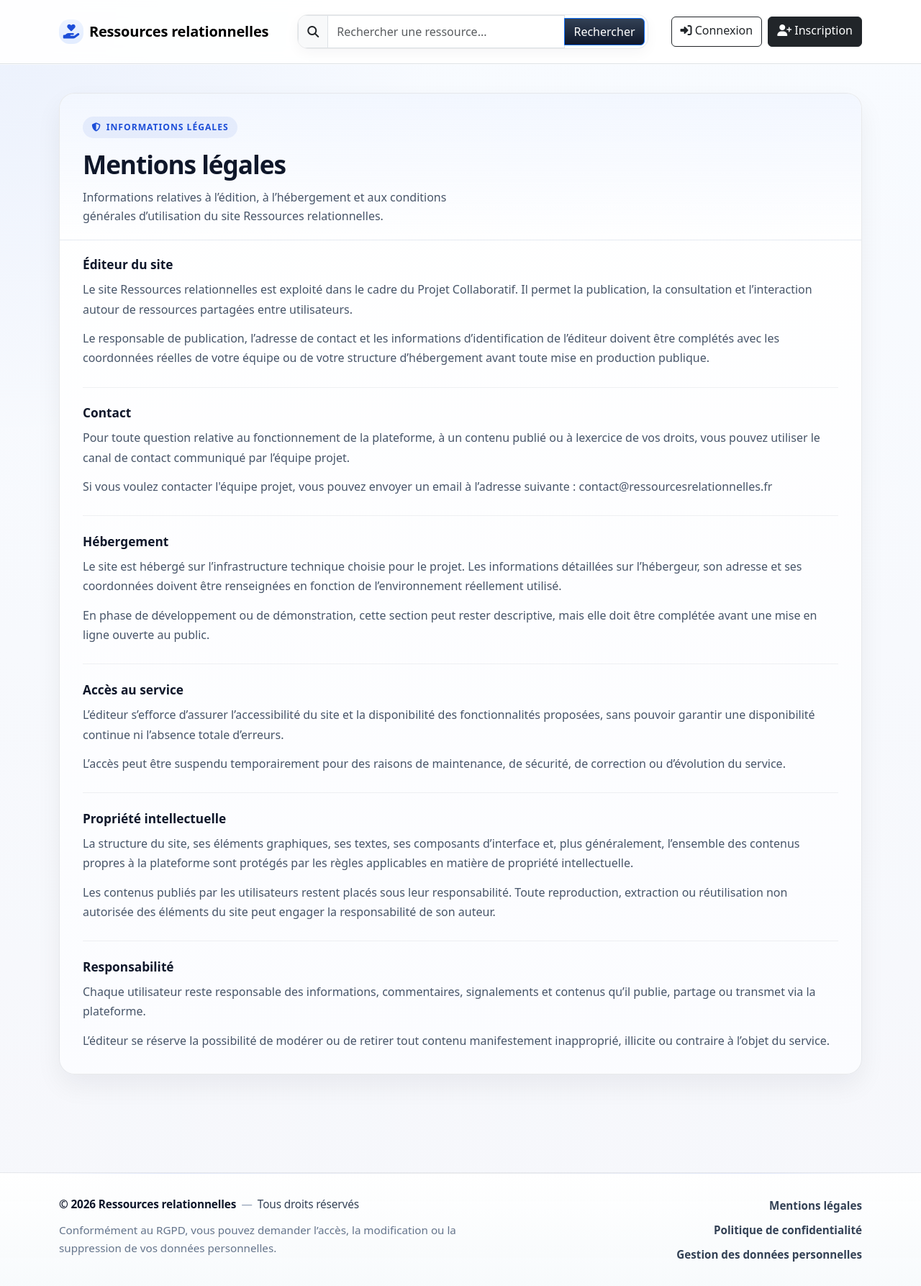
After one commit to EbubekirGuldal/projet_collaboratif, a Symfony app: template templates/legal/legal_notice.html.twig in a window 1280 px wide. The commit adds this page. Shown: the whole page at 72% size. Run offline with Twig, Linux system fonts and the light colour scheme; the template is opened without the code that fills it, so the values that code supplies are empty; style sheets or scripts are compiled from the project's sources; some libraries are stand-ins or nearby versions.

Commit message:
ajout footer + pages associées + amélioration Design

```diff
--- a/public/styles/styles.css
+++ b/public/styles/styles.css
@@ -627,3 +627,246 @@ body {
     display: none;
   }
 }
+
+.app-footer {
+  position: relative;
+  margin-top: 5rem;
+  border-top: 1px solid rgba(15, 23, 42, 0.08);
+  background:
+    linear-gradient(180deg, rgba(255, 255, 255, 0.97) 0%, rgba(247, 250, 252, 0.96) 100%);
+  box-shadow: inset 0 1px 0 rgba(255, 255, 255, 0.85);
+}
+
+.app-footer::before {
+  content: "";
+  position: absolute;
+  inset: 0 0 auto 0;
+  height: 1px;
+  background: linear-gradient(90deg, transparent 0%, rgba(29, 78, 216, 0.14) 18%, rgba(15, 23, 42, 0.08) 50%, rgba(29, 78, 216, 0.14) 82%, transparent 100%);
+}
+
+.app-footer__inner {
+  padding-top: 2rem;
+  padding-bottom: 2rem;
+}
+
+.app-footer__shell {
+  display: flex;
+  justify-content: space-between;
+  align-items: flex-start;
+  gap: 2rem 3rem;
+}
+
+.app-footer__content {
+  flex: 1 1 560px;
+  min-width: 0;
+}
+
+.app-footer__copyright {
+  display: flex;
+  align-items: center;
+  flex-wrap: wrap;
+  gap: 0.45rem;
+  margin: 0;
+  color: #334155;
+  font-size: 0.96rem;
+  font-weight: 500;
+  letter-spacing: -0.01em;
+}
+
+.app-footer__brand {
+  color: var(--feed-text);
+  font-weight: 700;
+}
+
+.app-footer__divider {
+  color: #94a3b8;
+}
+
+.app-footer__note {
+  margin: 0.7rem 0 0;
+  max-width: 64ch;
+  color: #64748b;
+  font-size: 0.95rem;
+  line-height: 1.7;
+}
+
+.app-footer__nav {
+  display: flex;
+  flex: 0 1 420px;
+  flex-direction: column;
+  justify-content: flex-start;
+  align-items: flex-end;
+  gap: 0.7rem;
+  padding-top: 0.1rem;
+}
+
+.app-footer__link {
+  position: relative;
+  color: #334155;
+  font-size: 0.95rem;
+  font-weight: 600;
+  text-decoration: none;
+  transition: color 0.18s ease, opacity 0.18s ease;
+}
+
+.app-footer__link::after {
+  content: "";
+  position: absolute;
+  left: 0;
+  bottom: -0.18rem;
+  width: 100%;
+  height: 1px;
+  background: currentColor;
+  transform: scaleX(0.4);
+  transform-origin: left center;
+  opacity: 0;
+  transition: transform 0.18s ease, opacity 0.18s ease;
+}
+
+.app-footer__link:hover {
+  color: var(--feed-accent);
+}
+
+.app-footer__link:hover::after,
+.app-footer__link:focus-visible::after {
+  transform: scaleX(1);
+  opacity: 1;
+}
+
+.app-footer__link:focus-visible {
+  outline: 3px solid rgba(29, 78, 216, 0.18);
+  outline-offset: 4px;
+  border-radius: 0.35rem;
+  color: var(--feed-accent);
+}
+
+.legal-page {
+  padding-top: 2.5rem;
+  padding-bottom: 3.5rem;
+}
+
+.legal-page__wrap {
+  max-width: 860px;
+}
+
+.legal-page__card {
+  border: 1px solid var(--feed-border);
+  border-radius: 1.35rem;
+  background:
+    linear-gradient(180deg, rgba(255, 255, 255, 0.98) 0%, rgba(251, 252, 255, 0.98) 100%);
+  box-shadow: 0 16px 36px rgba(15, 23, 42, 0.06);
+  overflow: hidden;
+}
+
+.legal-page__header {
+  padding: 2rem 2rem 1.2rem;
+  border-bottom: 1px solid rgba(15, 23, 42, 0.06);
+  background: linear-gradient(180deg, rgba(232, 240, 255, 0.55) 0%, rgba(255, 255, 255, 0) 100%);
+}
+
+.legal-page__eyebrow {
+  display: inline-flex;
+  align-items: center;
+  gap: 0.45rem;
+  margin-bottom: 0.9rem;
+  padding: 0.38rem 0.78rem;
+  border-radius: 999px;
+  background: rgba(29, 78, 216, 0.08);
+  color: var(--feed-accent);
+  font-size: 0.76rem;
+  font-weight: 700;
+  letter-spacing: 0.08em;
+  text-transform: uppercase;
+}
+
+.legal-page__title {
+  margin: 0;
+  color: var(--feed-text);
+  font-size: clamp(1.6rem, 2.8vw, 2.2rem);
+  font-weight: 700;
+  letter-spacing: -0.03em;
+}
+
+.legal-page__subtitle {
+  margin: 0.75rem 0 0;
+  max-width: 60ch;
+  color: #475569;
+  font-size: 1rem;
+  line-height: 1.65;
+}
+
+.legal-page__body {
+  padding: 1.5rem 2rem 2rem;
+}
+
+.legal-page__section + .legal-page__section {
+  margin-top: 1.6rem;
+  padding-top: 1.6rem;
+  border-top: 1px solid rgba(15, 23, 42, 0.06);
+}
+
+.legal-page__section h2 {
+  margin: 0 0 0.65rem;
+  color: var(--feed-text);
+  font-size: 1.08rem;
+  font-weight: 700;
+}
+
+.legal-page__section p {
+  margin: 0;
+  color: #475569;
+  line-height: 1.72;
+}
+
+.legal-page__section p + p {
+  margin-top: 0.8rem;
+}
+
+@media (max-width: 767.98px) {
+  .app-footer {
+    margin-top: 4rem;
+  }
+
+  .app-footer__inner {
+    padding-top: 1.6rem;
+    padding-bottom: 1.6rem;
+  }
+
+  .app-footer__shell {
+    flex-direction: column;
+    gap: 1.35rem;
+  }
+
+  .app-footer__nav {
+    flex-direction: column;
+    justify-content: flex-start;
+    align-items: flex-start;
+    gap: 0.7rem;
+  }
+
+  .legal-page {
+    padding-top: 1.4rem;
+    padding-bottom: 2.4rem;
+  }
+
+  .legal-page__header,
+  .legal-page__body {
+    padding-left: 1.25rem;
+    padding-right: 1.25rem;
+  }
+}
+
+@media (max-width: 575.98px) {
+  .app-footer__copyright {
+    align-items: flex-start;
+  }
+
+  .app-footer__divider {
+    display: none;
+  }
+
+  .app-footer__nav {
+    align-items: flex-start;
+  }
+}
--- a/templates/base.html.twig
+++ b/templates/base.html.twig
@@ -26,6 +26,7 @@
 
     {% block body %}{% endblock %}
 
+    {% include "includes/footer.html.twig" %}
     {% block javascripts %}
         {# Si vous utilisez Webpack Encore #}
         {{ encore_entry_script_tags('app') }}
--- /dev/null
+++ b/templates/includes/footer.html.twig
@@ -0,0 +1,23 @@
+<footer class="app-footer" role="contentinfo">
+    <div class="container app-footer__inner">
+        <div class="app-footer__shell">
+            <div class="app-footer__content">
+                <p class="app-footer__copyright">
+                    <span class="app-footer__brand">© 2026 Ressources relationnelles</span>
+                    <span class="app-footer__divider" aria-hidden="true">—</span>
+                    <span>Tous droits réservés</span>
+                </p>
+
+                <p class="app-footer__note">
+                    Conformément au RGPD, vous pouvez demander l’accès, la modification ou la suppression de vos données personnelles.
+                </p>
+            </div>
+
+            <nav class="app-footer__nav" aria-label="Liens légaux">
+                <a class="app-footer__link" href="{{ path('app_legal_notice') }}">Mentions légales</a>
+                <a class="app-footer__link" href="{{ path('app_privacy_policy') }}">Politique de confidentialité</a>
+                <a class="app-footer__link" href="{{ path('app_personal_data') }}">Gestion des données personnelles</a>
+            </nav>
+        </div>
+    </div>
+</footer>
--- /dev/null
+++ b/templates/legal/_page.html.twig
@@ -0,0 +1,31 @@
+{% extends 'base.html.twig' %}
+
+{% block title %}{{ title }} · Ressources relationnelles{% endblock %}
+
+{% block body %}
+    <section class="legal-page">
+        <div class="container legal-page__wrap">
+            <article class="legal-page__card">
+                <header class="legal-page__header">
+                    <span class="legal-page__eyebrow">
+                        <i class="fa-solid fa-shield-halved"></i>
+                        Informations légales
+                    </span>
+                    <h1 class="legal-page__title">{{ title }}</h1>
+                    <p class="legal-page__subtitle">{{ subtitle }}</p>
+                </header>
+
+                <div class="legal-page__body">
+                    {% for section in sections %}
+                        <section class="legal-page__section">
+                            <h2>{{ section.title }}</h2>
+                            {% for paragraph in section.paragraphs %}
+                                <p>{{ paragraph }}</p>
+                            {% endfor %}
+                        </section>
+                    {% endfor %}
+                </div>
+            </article>
+        </div>
+    </section>
+{% endblock %}
--- /dev/null
+++ b/templates/legal/legal_notice.html.twig
@@ -0,0 +1,48 @@
+{% extends 'legal/_page.html.twig' %}
+
+{% set title = 'Mentions légales' %}
+{% set subtitle = 'Informations relatives à l’édition, à l’hébergement et aux conditions générales d’utilisation du site Ressources relationnelles.' %}
+{% set sections = [
+    {
+        title: 'Éditeur du site',
+        paragraphs: [
+            'Le site Ressources relationnelles est exploité dans le cadre du Projet Collaboratif. Il permet la publication, la consultation et l’interaction autour de ressources partagées entre utilisateurs.',
+            'Le responsable de publication, l’adresse de contact et les informations d’identification de l’éditeur doivent être complétés avec les coordonnées réelles de votre équipe ou de votre structure d’hébergement avant toute mise en production publique.'
+        ]
+    },
+    {
+        title: 'Contact',
+        paragraphs: [
+            'Pour toute question relative au fonctionnement de la plateforme, à un contenu publié ou à lexercice de vos droits, vous pouvez utiliser le canal de contact communiqué par l’équipe projet.',
+            "Si vous voulez contacter l'équipe projet, vous pouvez envoyer un email à l’adresse suivante : contact@ressourcesrelationnelles.fr"
+        ]
+    },
+    {
+        title: 'Hébergement',
+        paragraphs: [
+            'Le site est hébergé sur l’infrastructure technique choisie pour le projet. Les informations détaillées sur l’hébergeur, son adresse et ses coordonnées doivent être renseignées en fonction de l’environnement réellement utilisé.',
+            'En phase de développement ou de démonstration, cette section peut rester descriptive, mais elle doit être complétée avant une mise en ligne ouverte au public.'
+        ]
+    },
+    {
+        title: 'Accès au service',
+        paragraphs: [
+            'L’éditeur s’efforce d’assurer l’accessibilité du site et la disponibilité des fonctionnalités proposées, sans pouvoir garantir une disponibilité continue ni l’absence totale d’erreurs.',
+            'L’accès peut être suspendu temporairement pour des raisons de maintenance, de sécurité, de correction ou d’évolution du service.'
+        ]
+    },
+    {
+        title: 'Propriété intellectuelle',
+        paragraphs: [
+            'La structure du site, ses éléments graphiques, ses textes, ses composants d’interface et, plus généralement, l’ensemble des contenus propres à la plateforme sont protégés par les règles applicables en matière de propriété intellectuelle.',
+            'Les contenus publiés par les utilisateurs restent placés sous leur responsabilité. Toute reproduction, extraction ou réutilisation non autorisée des éléments du site peut engager la responsabilité de son auteur.'
+        ]
+    },
+    {
+        title: 'Responsabilité',
+        paragraphs: [
+            'Chaque utilisateur reste responsable des informations, commentaires, signalements et contenus qu’il publie, partage ou transmet via la plateforme.',
+            'L’éditeur se réserve la possibilité de modérer ou de retirer tout contenu manifestement inapproprié, illicite ou contraire à l’objet du service.'
+        ]
+    }
+] %}
```
Also changed, not shown: src/Controller/LegalController.php (added, +28 -0 lines), templates/legal/personal_data.html.twig (added, +48 -0 lines), templates/legal/privacy_policy.html.twig (added, +48 -0 lines).
